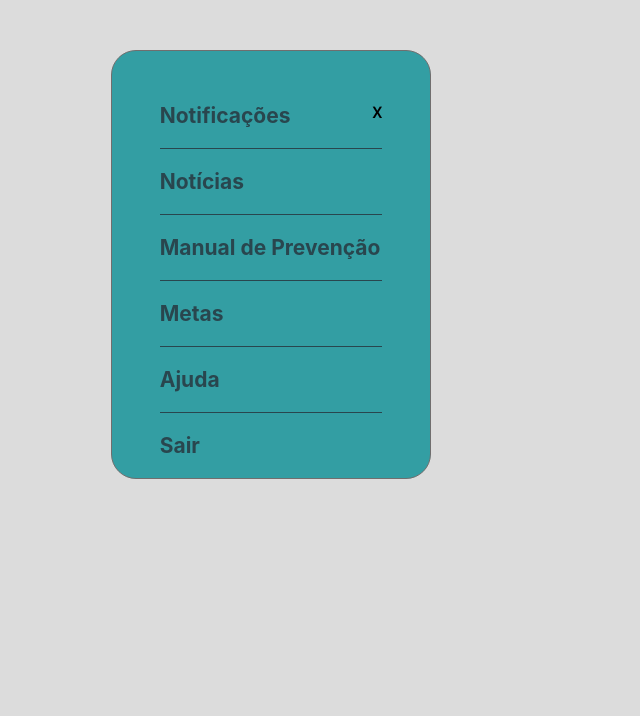
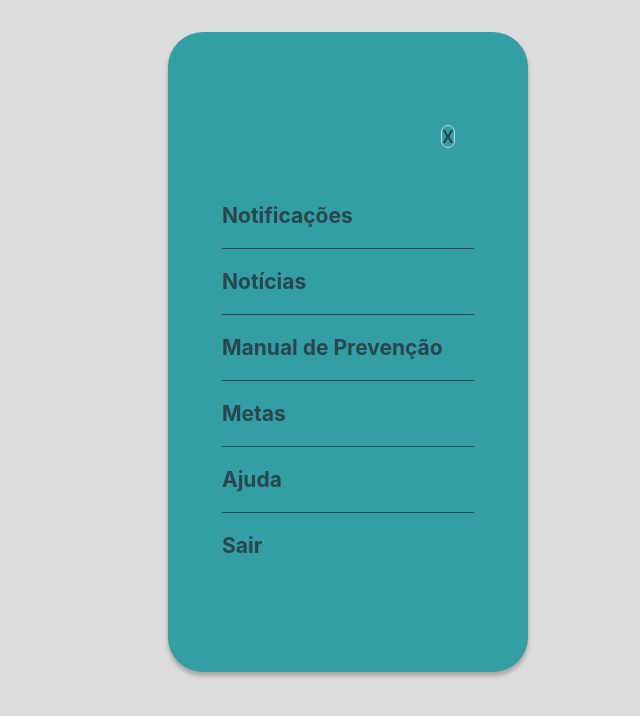
Before and after one commit to joaopedroortiz/covid-app, a React (Create React App) app: page /menu in a window 1280 px wide. Shown: the top 716 px of the page, without its empty margins (369-1009 px from the left). Built offline with nearby package versions, Linux system fonts and the light colour scheme.

Commit message:
Style: Retoques

```diff
--- a/src/Pages/Menu.jsx
+++ b/src/Pages/Menu.jsx
@@ -4,9 +4,11 @@ import "../styles/menu.css";
 
 function Menu() {
   return (
-    <div className="menu-body">
+    <div className="container-card-green">
+      <div id="close">
+        <span>X</span>
+      </div>
       <div className="menu-box">
-        <div id="close">X</div>
         <p className="menu-text">Notificações</p>
         <div className="divider"></div>
         <p className="menu-text">Notícias</p>
--- a/src/styles/global.css
+++ b/src/styles/global.css
@@ -27,3 +27,18 @@
   box-shadow: 0px 4px 4px rgba(0, 0, 0, 0.25);
   border-radius: 35px;
 }
+.container-card-green {
+  display: flex;
+  flex-direction: column;
+  align-items:center;
+  justify-content: center;
+  position:absolute;
+  width: 360px;
+  height: 640px;
+  left: 537px;
+  top: 32px;
+  background: #339EA3;
+  mix-blend-mode: normal;
+  box-shadow: 0px 4px 4px rgba(0, 0, 0, 0.25);
+  border-radius: 35px;
+}
--- a/src/styles/menu.css
+++ b/src/styles/menu.css
@@ -1,16 +1,4 @@
 
-.menu-body{
-    background-color: #339EA3;
-    display: flex;
-    flex-direction: column;
-    align-items: center;
-    justify-content: center;
-    margin: 50px auto;
-    max-width: 1200px;
-    width: 25%;
-    border: 1px solid rgb(112, 110, 110);
-    border-radius: 25px;
-}
 
 .menu-box{
     width:70%;
@@ -34,7 +22,11 @@
 }
 
 
-#close{
-    float: right;
-
+span{
+    color: #29464E;
+    background: #339EA3;
+    margin-left: 200px;
+    font-size: 18px;
+    border: 1px solid #d4d4d4;
+    border-radius: 25px;
 }
```
